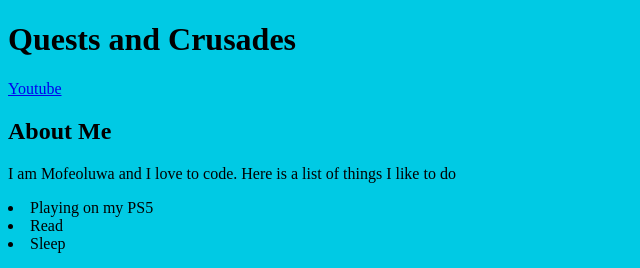
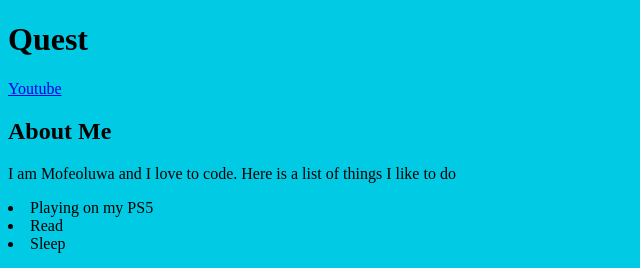
Before and after one commit to Mofe2014/new-git-project, a plain HTML site: page index.html in a window 1280 px wide. Shown: the top 268 px of the page, without its empty margins (0-640 px from the left). Drawn offline with Linux system fonts and the light colour scheme.

Commit message:
Revert "Update h1 element text to "Quests and Crusades""
This reverts commit 2bdbd72ed62e61018a50d3bc202b2ce11380817d.

```diff
--- a/index.html
+++ b/index.html
@@ -10,7 +10,7 @@
 <body>
 
     <header>
-        <h1>Quests and Crusades</h1>
+        <h1>Quest</h1>
     </header>
 
     <div class="container">
```
